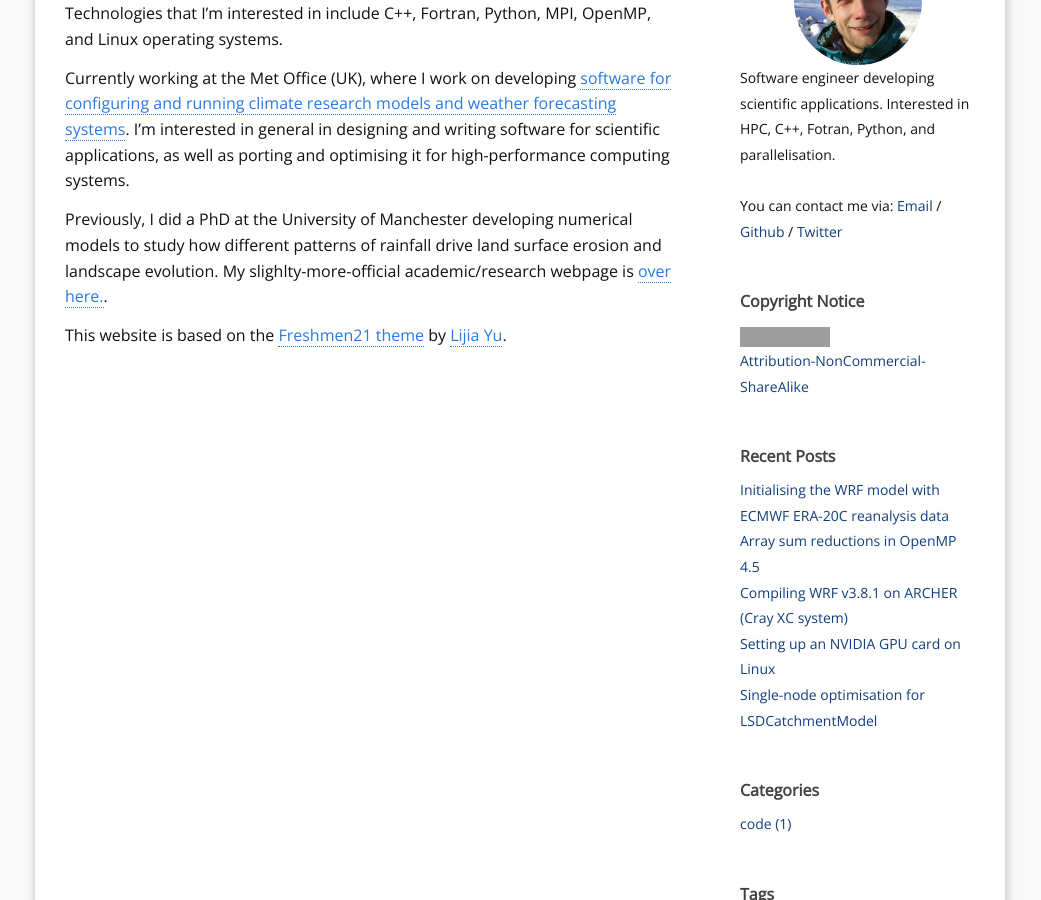
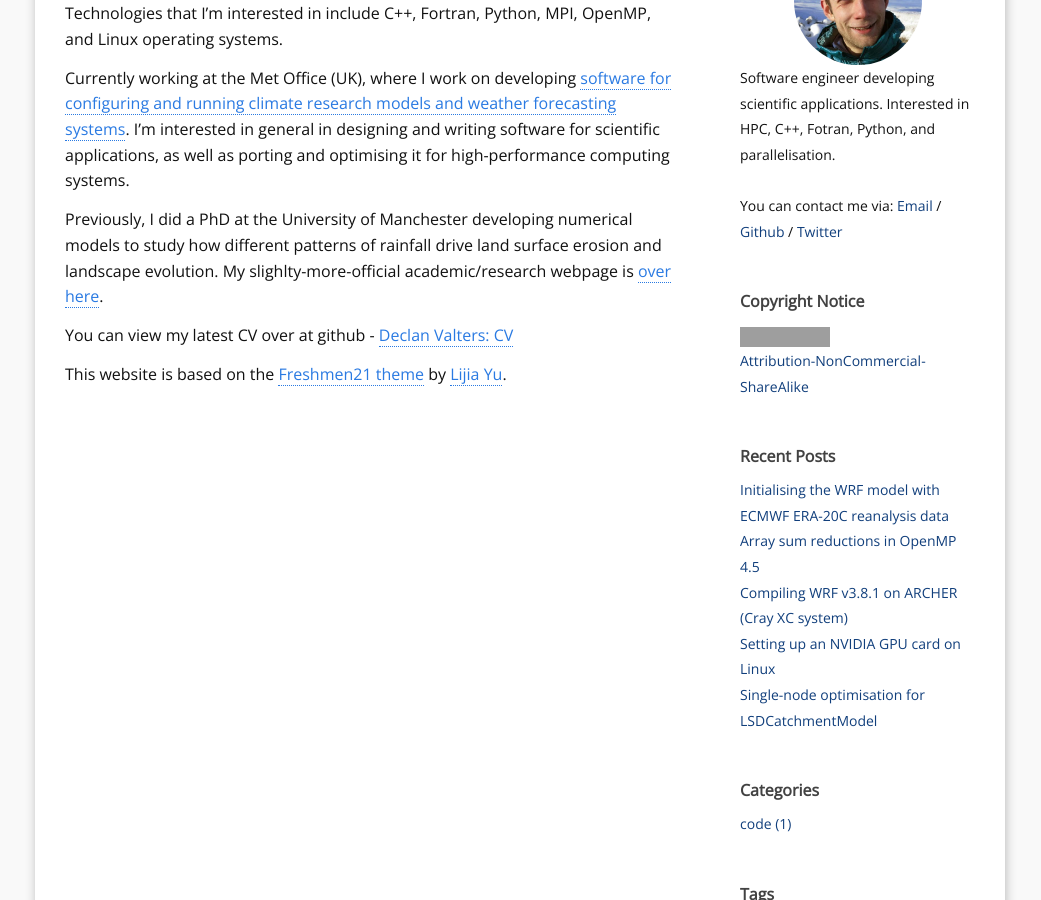
Before and after one commit to dvalters/dvalters.github.io, a Jekyll site: the page built from b1_about.md, in a window 1280 px wide and 900 px high, scrolled down 331 px. Shown: the whole window, without its empty margins (120-1161 px from the left). Built offline with Jekyll 4.4.1, drawn with Linux system fonts in a browser that asks for light colours; comment, search, counter and statistics services are not loaded; grey boxes are pictures that could not be loaded.

Commit message:
Update b1_about.md

```diff
--- a/b1_about.md
+++ b/b1_about.md
@@ -9,6 +9,8 @@ I'm a sofftware engineer interested in designing and developing scientific appli
 
 Currently working at the Met Office (UK), where I work on developing [software for configuring and running climate research models and weather forecasting systems](http://www.metoffice.gov.uk/research/weather/weather-science-it/modelling-support). I'm interested in general in designing and writing software for scientific applications, as well as porting and optimising it for high-performance computing systems.
 
-Previously, I did a PhD at the University of Manchester developing numerical models to study how different patterns of rainfall drive land surface erosion and landscape evolution. My slighlty-more-official academic/research webpage is [over here.](http://personalpages.manchester.ac.uk/staff/declan.valters/).
+Previously, I did a PhD at the University of Manchester developing numerical models to study how different patterns of rainfall drive land surface erosion and landscape evolution. My slighlty-more-official academic/research webpage is [over here](http://personalpages.manchester.ac.uk/staff/declan.valters/).
+
+You can view my latest CV over at github - [Declan Valters: CV](https://github.com/dvalters/CV/blob/master/DAV_sept17_long.pdf)
 
 This website is based on the [Freshmen21 theme](https://http://jekyllthemes.org/themes/freshman21/) by [Lijia Yu](http://yulijia.net/).
```
